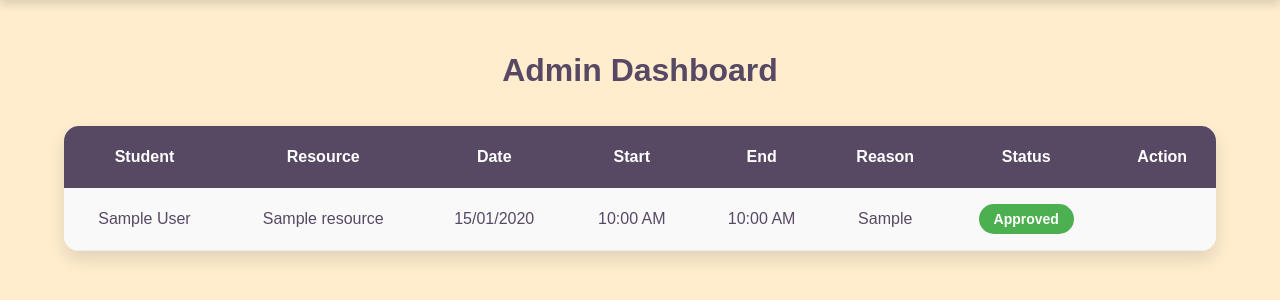
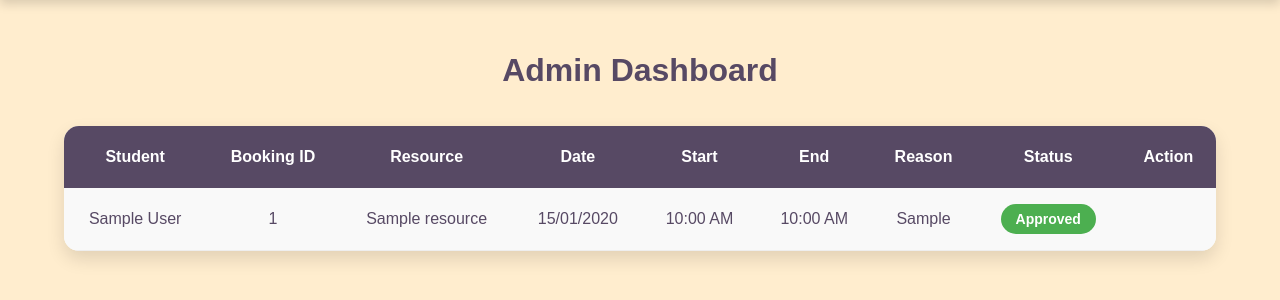
Before and after one commit to jxnki/Campus-Slot-Booker, a Flask app: page /admin-dashboard in a window 1280 px wide. Shown: the part 91-391 px from the top of the page. Run offline with Flask 3, Linux system fonts and the light colour scheme; the visitor is signed in with stand-in values (Sample User, id 1); tables that the repository leaves empty hold one stand-in row (values such as "Sample post").

Commit message:
Add Booking ID column to admin dashboard

```diff
--- a/templates/admin_dashboard.html
+++ b/templates/admin_dashboard.html
@@ -15,6 +15,7 @@ Admin Dashboard
 <tr>
 
     <th>Student</th>
+    <th>Booking ID</th>
     <th>Resource</th>
     <th>Date</th>
     <th>Start</th>
@@ -30,7 +31,7 @@ Admin Dashboard
 <tr>
 
     <td>{{ booking.user.name }}</td>
-
+    <td>{{ booking.id }}</td>
     <td>{{ booking.resource.name }}</td>
 
     <td>{{ booking.booking_date.strftime("%d/%m/%Y") }}</td>
@@ -53,6 +54,12 @@ Admin Dashboard
 
             <span class="status rejected">
                 Rejected
+            </span>
+
+        {% elif booking.status == "Cancelled" %}
+
+            <span class="status cancelled">
+                Cancelled
             </span>
 
         {% else %}
```
